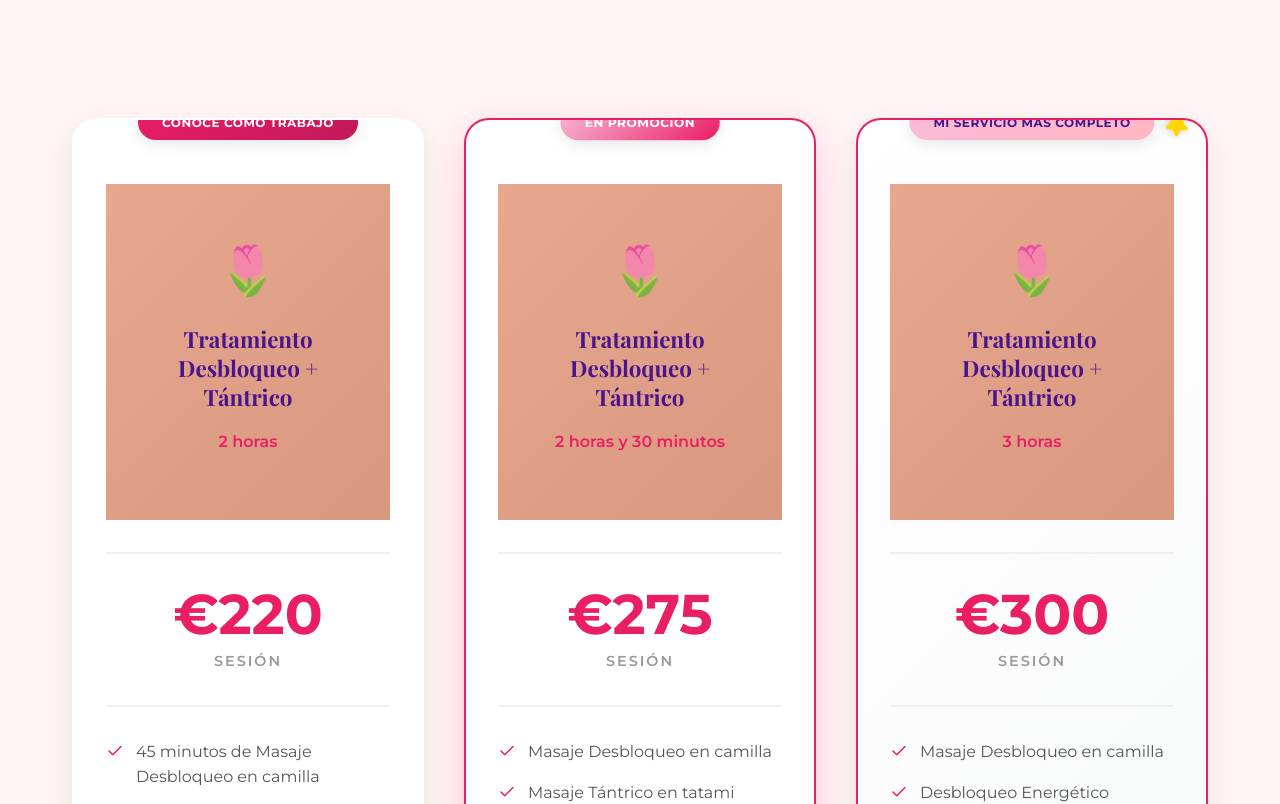
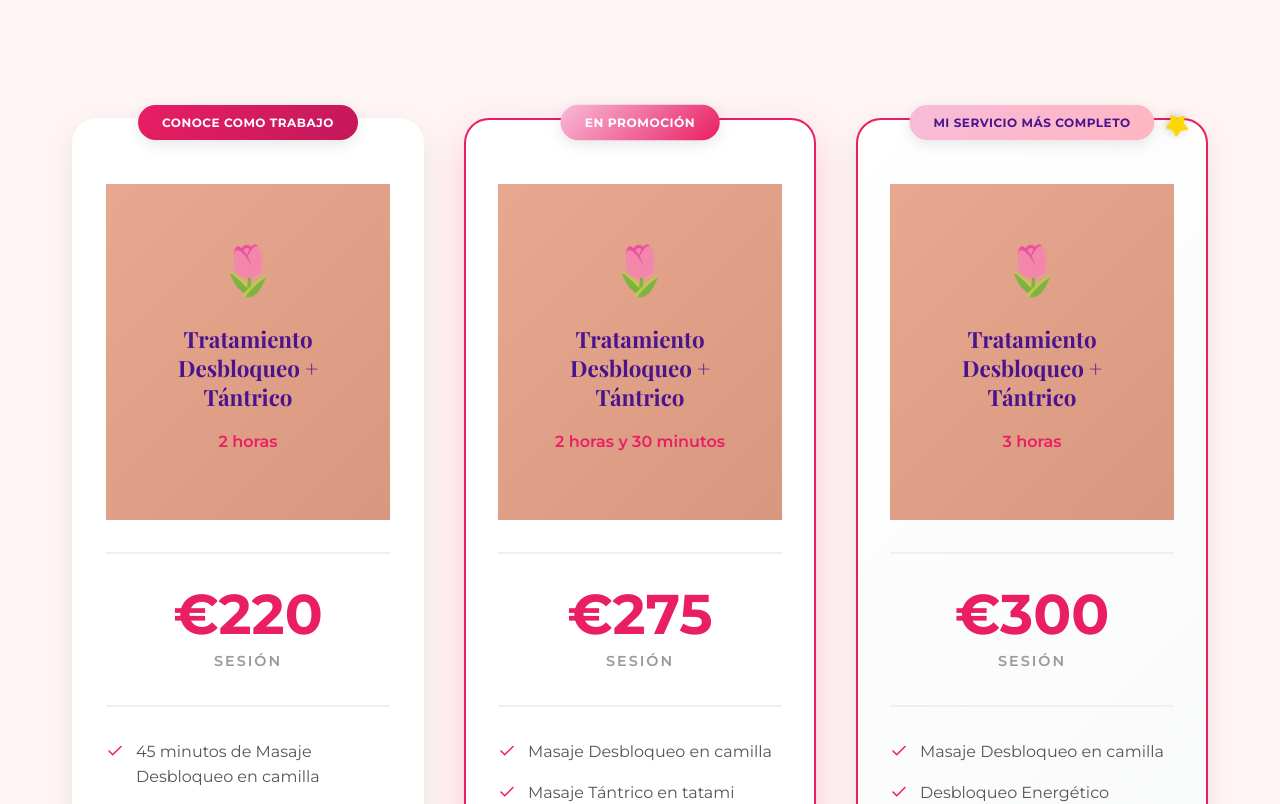
Before and after one commit to sofiasofiasml/ConGozoYsinCulpa, a React (Vite) app in the folder ConGozoYsinCulpa/: page /precios in a window 1280 px wide. Shown: the part 628-1432 px from the top of the page. Built offline with nearby package versions, Linux system fonts and the light colour scheme.

Commit message:
card mejor de los precios header.

```diff
--- a/ConGozoYsinCulpa/src/pages/Precios.css
+++ b/ConGozoYsinCulpa/src/pages/Precios.css
@@ -111,6 +111,7 @@
     padding: 2.5rem 2rem;
     box-shadow: 0 10px 30px rgba(0, 0, 0, 0.08);
     position: relative;
+    overflow: visible;
     transition: all 0.4s ease;
     border: 2px solid transparent;
     display: flex;
```
